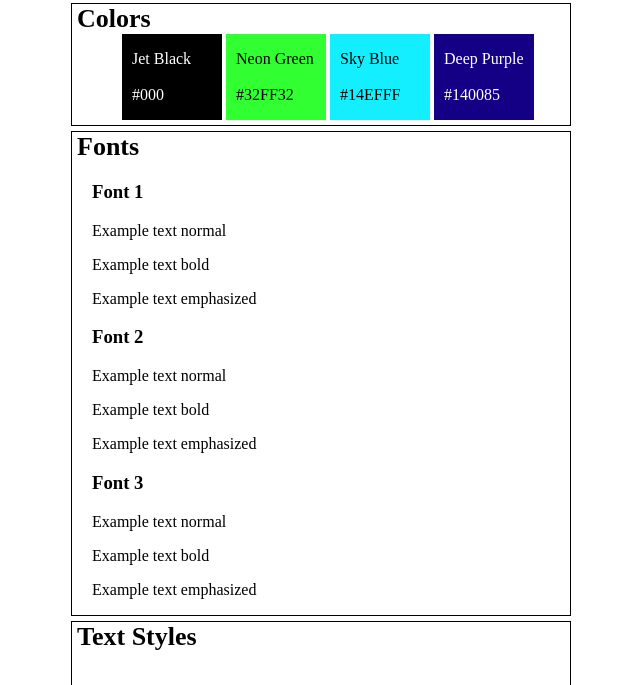
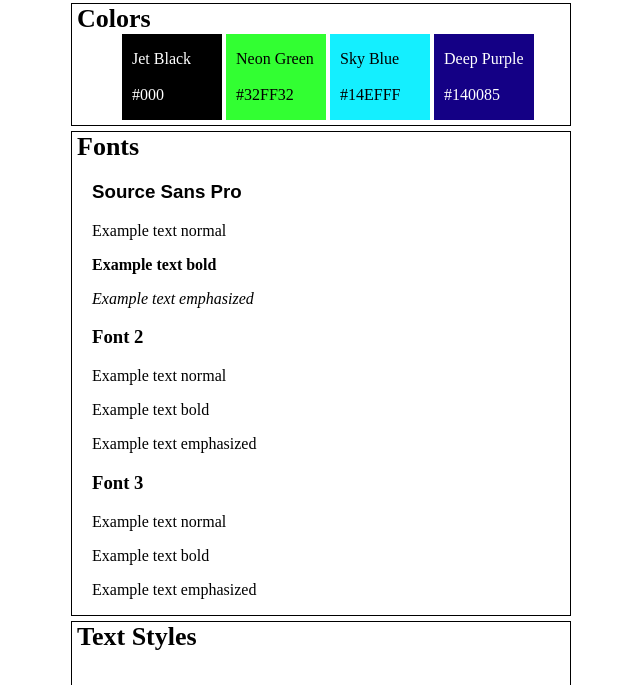
Before and after one commit to j-a-chase/style_guide, a plain HTML site: page index.html in a window 1280 px wide. Shown: the part 87-772 px from the top of the page, without its empty margins (319-959 px from the left). Drawn offline with Linux system fonts and the light colour scheme; a web font is replaced by a local one.

Commit message:
Added Source Sans Pro text class and formatting

```diff
--- a/index.html
+++ b/index.html
@@ -28,11 +28,11 @@
             </section>
             <section>
                 <h2>Fonts</h2>
-                <article>
-                    <h3>Font 1</h3>
-                    <p>Example text normal</p>
-                    <p>Example text bold</p>
-                    <p>Example text emphasized</p>
+                <article class="source_sans">
+                    <h3 class="source_sans">Source Sans Pro</h3>
+                    <p class="source sans">Example text normal</p>
+                    <p class="source_sans"><strong>Example text bold</strong></p>
+                    <p class="source_sans"><em>Example text emphasized</em></p>
                 </article>
                 <article>
                     <h3>Font 2</h3>
--- a/resources/styles.css
+++ b/resources/styles.css
@@ -1,3 +1,5 @@
+/*External Font Families*/
+
 @font-face {
     font-family: 'Source Sans Pro';
     font-style: italic;
@@ -25,6 +27,10 @@
     unicode-range: U+0000-00FF, U+0131, U+0152-0153, U+02BB-02BC, U+02C6, U+02DA, U+02DC, U+2000-206F, U+2074, U+20AC, U+2122, U+2191, U+2193, U+2212, U+2215, U+FEFF, U+FFFD;
 }
 
+/*End external font families*/
+
+/*General Formatting*/
+
 * {
     box-sizing: border-box;
     font-family: 'Times New Roman';
@@ -50,6 +56,10 @@ section h2 {
     left: 5px;
     margin: 0 auto;
 }
+
+/*End general formatting*/
+
+/*Colors Section*/
 
 section div {
     display: inline-block;
@@ -78,11 +88,21 @@ section div {
     background-color: rgb(20, 0, 133);
 }
 
+/*End colors section*/
+
+/*Fonts Section*/
+
 section article {
     text-align: left;
     position: relative;
     left: 20px;
 }
+
+.source_sans {
+    font-family: "Source Sans Pro", sans-serif;
+}
+
+/*End fonts section*/
 
 section article h1 {
     text-align: left;
```
